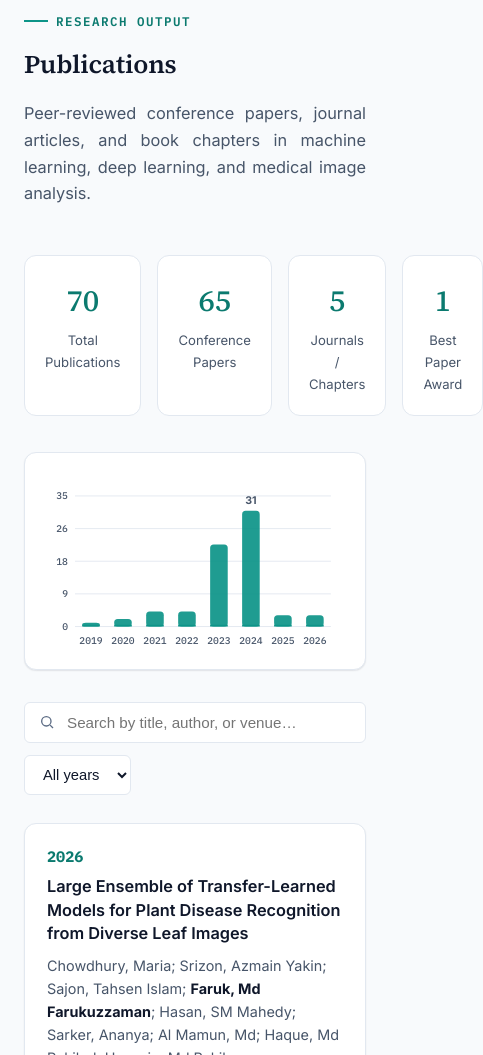
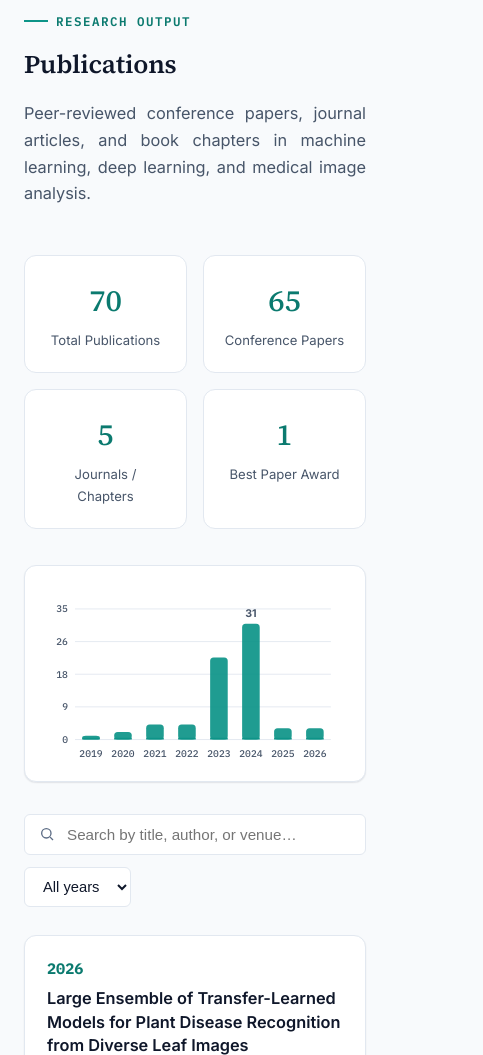
Before and after one commit to farukuzzamanfaruk/farukuzzamanfaruk.github.io, a plain HTML site: page index.html in a window 390 px wide. Shown: the part 5764-6819 px from the top of the page, 483 px wide, since content can reach past the window. Drawn offline with Linux system fonts and the light colour scheme.

Commit message:
Fix mobile compatibility: stat-grid overflow, horizontal scroll, touch targets
Audited the live site with Playwright across 8 real device profiles
(iPhone SE through 17 Pro Max, Pixel 8, Galaxy S24, 3 iPad sizes) in both
orientations. Found and fixed three real issues, all specific to narrow
phone widths (<=430px):

- The Publications section's stat grid (#pubStatGrid) had an inline
  `grid-template-columns:repeat(4,1fr)` that unconditionally overrode the
  responsive `@media (max-width:700px)` 2-column rule (inline styles beat
  media-query'd class rules) -- two of its four tiles were rendering
  entirely off-screen on phone-width viewports. Removed the inline
  override; the existing responsive rule now applies correctly.
- The page was horizontally scrollable on phones: the closed mobile nav
  menu is a `position:fixed` panel pushed off-canvas via
  `transform:translateX(100%)`, but Chromium still counts a transformed
  fixed element's post-transform box toward the document's scrollable
  width. Added `overflow-x:hidden` on html/body as the standard guard.
- Bumped the theme-toggle (38px) and mobile nav-toggle (40px) buttons to
  44x44px, the standard minimum recommended touch target size.

Verified with a full re-audit after the fix: 0 overflow, 0 console
errors, working nav/lightbox interaction across all 16 device/orientation
combinations.

Co-Authored-By: Claude Sonnet 5 <noreply@anthropic.com>

```diff
--- a/assets/css/style.css
+++ b/assets/css/style.css
@@ -93,7 +93,7 @@
 
 /* ---------- Reset ---------- */
 *, *::before, *::after { box-sizing: border-box; }
-html { scroll-behavior: smooth; scroll-padding-top: calc(var(--nav-h) + 12px); }
+html { scroll-behavior: smooth; scroll-padding-top: calc(var(--nav-h) + 12px); overflow-x: hidden; }
 body {
   margin: 0;
   background: var(--bg);
@@ -103,6 +103,10 @@ body {
   line-height: 1.65;
   -webkit-font-smoothing: antialiased;
   transition: background var(--transition), color var(--transition);
+  overflow-x: hidden; /* the closed mobile nav-links panel sits off-canvas via
+    translateX(100%), but as a transformed position:fixed element it still
+    contributes to the document's scrollable width in Chromium; this is the
+    standard guard against that (and any other stray off-canvas element). */
 }
 img { max-width: 100%; display: block; }
 a { color: inherit; text-decoration: none; }
@@ -235,12 +239,12 @@ section + section { border-top: 1px solid var(--surface-border); }
 }
 .nav-actions { display: flex; align-items: center; gap: 10px; flex-shrink: 0; }
 .theme-toggle {
-  width: 38px; height: 38px; border-radius: 999px; border: 1px solid rgba(255,255,255,0.2);
+  width: 44px; height: 44px; border-radius: 999px; border: 1px solid rgba(255,255,255,0.2);
   background: transparent; color: var(--navy-contrast); display: flex; align-items: center; justify-content: center;
 }
 .theme-toggle:hover { border-color: var(--accent); color: var(--accent); }
 .nav-toggle {
-  display: none; width: 40px; height: 40px; border-radius: 8px; border: 1px solid rgba(255,255,255,0.2);
+  display: none; width: 44px; height: 44px; border-radius: 8px; border: 1px solid rgba(255,255,255,0.2);
   background: transparent; color: var(--navy-contrast); align-items: center; justify-content: center;
 }
 
--- a/index.html
+++ b/index.html
@@ -141,7 +141,7 @@
         <p>Peer-reviewed conference papers, journal articles, and book chapters in machine learning, deep learning, and medical image analysis.</p>
       </div>
 
-      <div class="stat-grid" id="pubStatGrid" style="grid-template-columns:repeat(4,1fr);margin-top:0;margin-bottom:36px;"></div>
+      <div class="stat-grid" id="pubStatGrid" style="margin-top:0;margin-bottom:36px;"></div>
 
       <div class="pub-chart-wrap reveal">
         <svg id="pubChart" width="100%" height="180" role="img" aria-label="Publications per year"></svg>
```
